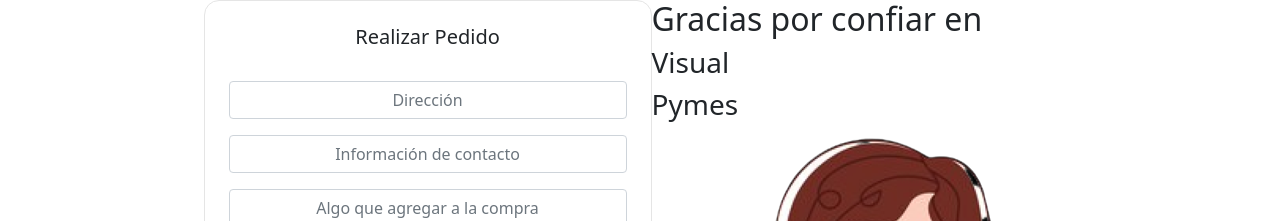
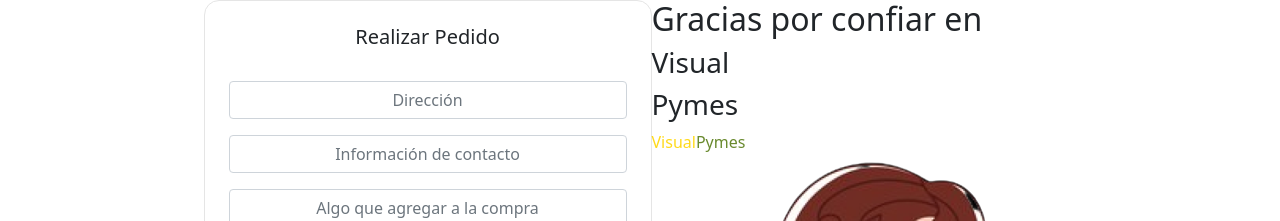
Before and after one commit to elegarmi/visual-pymes, a React (Create React App) app in the folder visual-pymes-view/: page /#/makeorder in a window 1280 px wide. Shown: the part 80-301 px from the top of the page. Built offline with nearby package versions, Linux system fonts and the light colour scheme.

Commit message:
img abort

```diff
--- a/visual-pymes-view/src/components/Home/MakeOrder.jsx
+++ b/visual-pymes-view/src/components/Home/MakeOrder.jsx
@@ -16,12 +16,13 @@
               <h2>Gracias por confiar en </h2>
               <div>
                   <h3>Visual</h3><h3>Pymes</h3>
-              </div>
-              <div classname="img-order">
+                  <span className="text-yellow">Visual</span><span className="text-green">Pymes</span>
+                  <div classname="img-order">
                 <img  src={image} alt="" />
               </div>
+              </div>
+
           </div>
-
       </div>
     );
   };
--- a/visual-pymes-view/src/components/Home/makeorder.css
+++ b/visual-pymes-view/src/components/Home/makeorder.css
@@ -5,3 +5,10 @@
 .img-order{
     padding-top: 100px;
 }
+.text-yellow {
+    color: var(--colorYellow);
+}
+
+.text-green {
+    color: var(--colorOliveGreen);
+}
```
